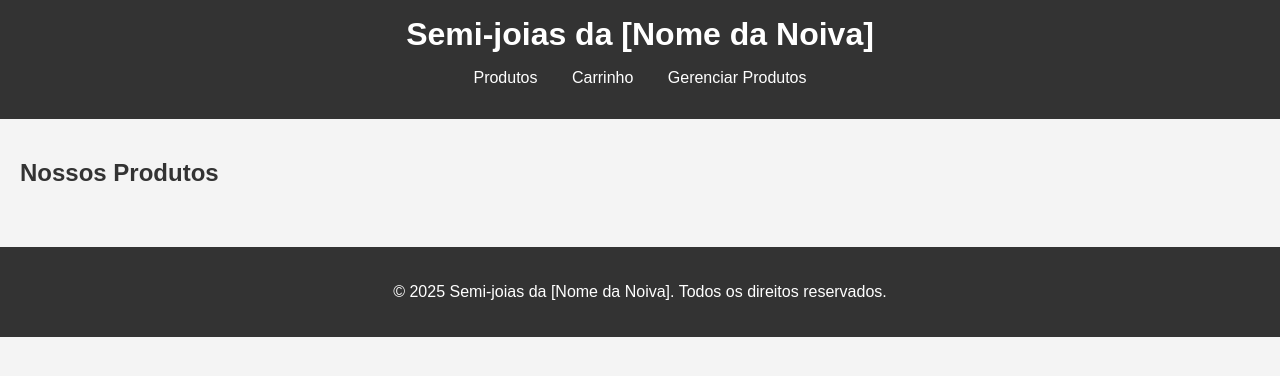
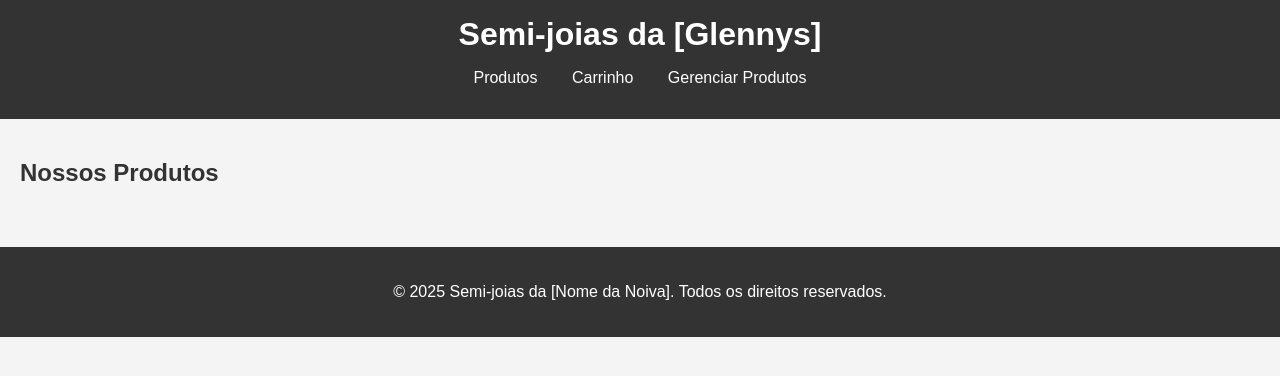
Before and after one commit to bsoliveira1304/Site-Semi-J-ias, a plain HTML site: page index.html in a window 1280 px wide. Drawn offline with Linux system fonts and the light colour scheme.

Commit message:
Add files via upload

```diff
--- a/index.html
+++ b/index.html
@@ -8,7 +8,7 @@
 </head>
 <body>
     <header>
-        <h1>Semi-joias da [Nome da Noiva]</h1>
+        <h1>Semi-joias da [Glennys]</h1>
         <nav>
             <ul>
                 <li><a href="#products">Produtos</a></li>
```
